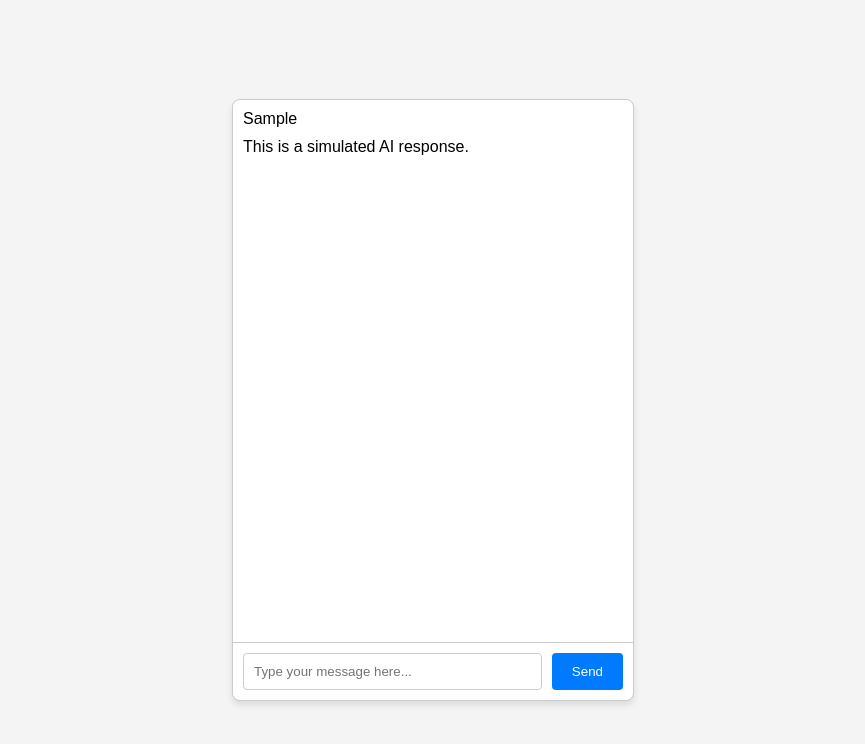
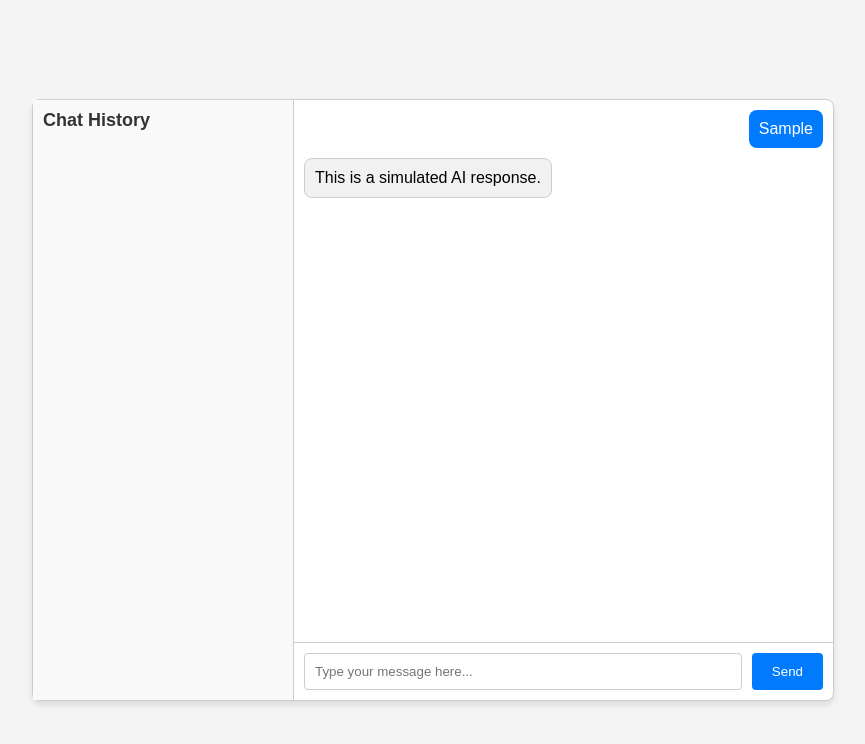
Before and after one commit to theovdm1/AIHomework, a plain HTML site: page Index.html in a window 1280 px wide. Both pictures are taken after typing "Sample" into the empty fields and a click on the button "Send". Shown: the whole page, without its empty margins (207-1072 px from the left). Drawn offline with Linux system fonts and the light colour scheme.

Commit message:
Reorganize HTML structure and enhance CSS styles for chat application layout

```diff
--- a/Index.html
+++ b/Index.html
@@ -7,6 +7,13 @@
     <link rel="stylesheet" href="styles.css">
 </head>
 <body>
+    <div id="main-container">
+        <div id="chat-history">
+            <h2>Chat History</h2>
+            <ul id="history-list">
+                <!-- Chat history items will go here -->
+            </ul>
+        </div>
         <div id="chat-container">
             <div id="chat-window">
                 <div id="messages"></div>
@@ -16,6 +23,7 @@
                 <button id="send-button">Send</button>
             </div>
         </div>
+    </div>
     <script src="script.js"></script>
 </body>
 </html>
--- a/styles.css
+++ b/styles.css
@@ -9,15 +9,51 @@ body {
     background-color: #f4f4f4;
 }
 
-#chat-container {
-    width: 400px;
+#main-container {
+    display: flex;
+    width: 800px;
     height: 600px;
-    display: flex;
-    flex-direction: column;
     border: 1px solid #ccc;
     border-radius: 8px;
     background-color: #fff;
     box-shadow: 0 4px 6px rgba(0, 0, 0, 0.1);
+}
+
+#chat-history {
+    width: 30%;
+    border-right: 1px solid #ccc;
+    padding: 10px;
+    background-color: #f9f9f9;
+}
+
+#chat-history h2 {
+    margin: 0 0 10px;
+    font-size: 18px;
+    color: #333;
+}
+
+#history-list {
+    list-style: none;
+    padding: 0;
+    margin: 0;
+    overflow-y: auto;
+    height: calc(100% - 30px);
+}
+
+#history-list li {
+    padding: 10px;
+    border-bottom: 1px solid #ccc;
+    cursor: pointer;
+}
+
+#history-list li:hover {
+    background-color: #e6e6e6;
+}
+
+#chat-container {
+    flex: 1;
+    display: flex;
+    flex-direction: column;
 }
 
 #chat-window {
@@ -31,6 +67,26 @@ body {
     display: flex;
     flex-direction: column;
     gap: 10px;
+}
+
+#messages .message {
+    padding: 10px;
+    border-radius: 8px;
+    max-width: 70%;
+    word-wrap: break-word;
+}
+
+#messages .user {
+    align-self: flex-end;
+    background-color: #007bff;
+    color: white;
+}
+
+#messages .ai {
+    align-self: flex-start;
+    background-color: #f1f1f1;
+    color: black;
+    border: 1px solid #ccc;
 }
 
 #input-container {
```
Lines whose indentation alone changed are shown as unchanged.
